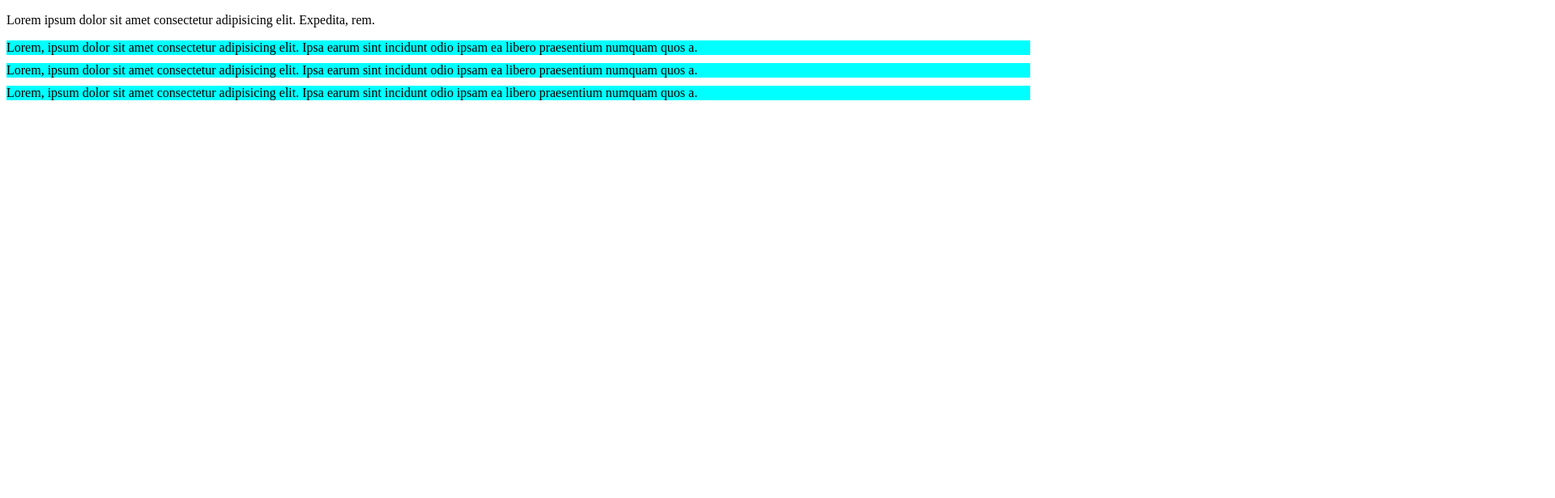
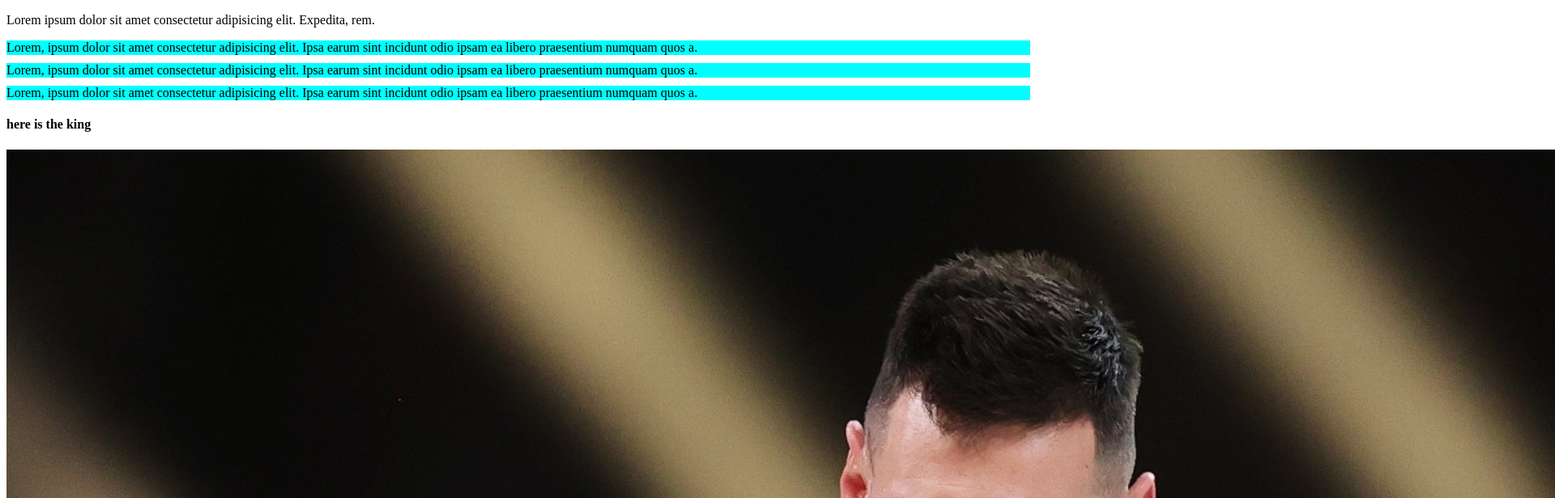
Before and after one commit to Nahin99/my-first-repo, a plain HTML site: page index.html in a window 1280 px wide. Shown: the top 616 px of the page at 81% size, 1920 px wide, since content can reach past the window. Drawn offline with Linux system fonts and the light colour scheme.

Commit message:
king leo

```diff
--- a/index.html
+++ b/index.html
@@ -17,5 +17,7 @@
     <div>
         Lorem, ipsum dolor sit amet consectetur adipisicing elit. Ipsa earum sint incidunt odio ipsam ea libero praesentium numquam quos a.
     </div>
+    <h4>here is the king</h4>
+    <img src="images/leo.jpg" alt="">
 </body>
 </html>
```
Also changed, not shown: images/leo.jpg (added).
